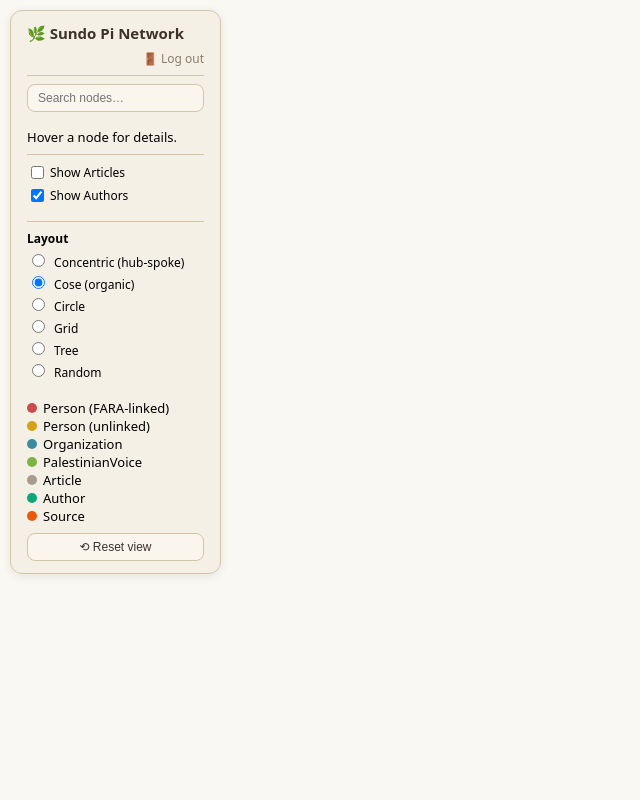
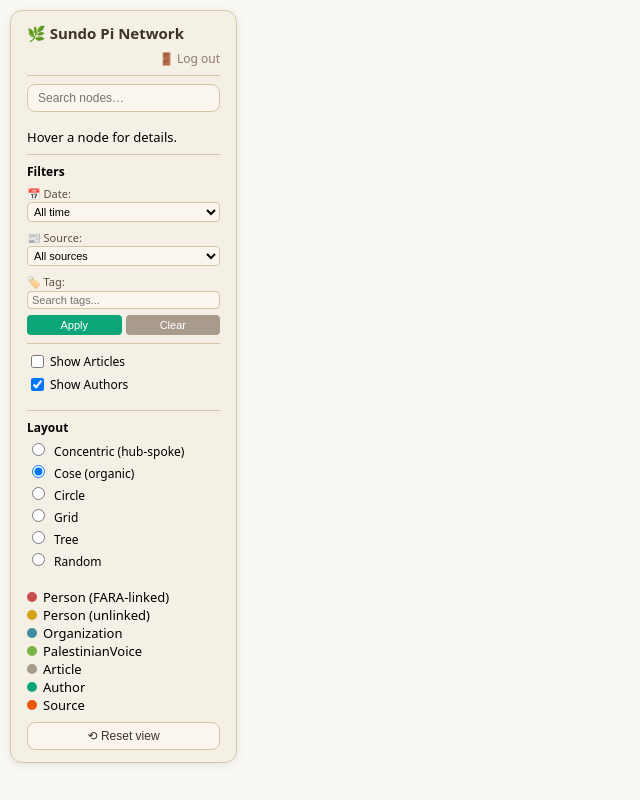
Before and after one commit to dmcsvoices/SundoOSINTPlatform, a Flask app: page / in a window 1280 px wide. Shown: the whole page, without its empty margins (0-640 px from the left). Run offline with Flask 3, Linux system fonts and the light colour scheme; parts of the project's set-up code (start-up, migrations or seed data) failed here and were passed over; some libraries are stand-ins or nearby versions.

Commit message:
fix: Add /api/filter endpoint for date/source/tag filtering (Issue #23)
- Add /api/filter endpoint to app.py with date, source, tag filtering
- Add filter UI controls to sidebar (date dropdown, source dropdown, tag input)
- Add JavaScript filter handlers (Apply/Clear buttons)
- Filtered graph preserves connected Authors and Sources
- Re-runs layout after filter application

Completes all 12 dashboard issues:
- Critical: #13 (auth), #14 (search), #15 (detail panel)
- High: #16 (legend), #17 (count), #18 (click), #19 (layout)
- Medium: #20 (reset zoom), #21 (verification), #22 (credibility), #23 (filtering)

```diff
--- a/sundo/dashboard/app.py
+++ b/sundo/dashboard/app.py
@@ -841,6 +841,121 @@ def api_node_author(author_id: str):
         return jsonify({"error": "Database unavailable"}), 503
 
 
+# ---------------------------------------------------------------------------
+# Filter API — date / source / tag
+# ---------------------------------------------------------------------------
+
+@app.route("/api/filter")
+def api_filter():
+    """Return filtered graph data based on date, source, and tag criteria."""
+    days = request.args.get("days", "all")
+    source_filter = request.args.get("sources", "all")
+    tag_filter = request.args.get("tags", "all")
+
+    try:
+        # Load full graph
+        graph_path = os.path.join(os.path.dirname(__file__), "static", "graph.json")
+        with open(graph_path, "r", encoding="utf-8") as f:
+            graph = json.load(f)
+
+        nodes = graph.get("nodes", [])
+        edges = graph.get("edges", [])
+
+        # Build node ID sets for filtering
+        visible_node_ids = set()
+        article_nodes = []
+
+        for n in nodes:
+            nid = n.get("data", {}).get("id")
+            ntype = n.get("data", {}).get("type")
+            if not nid:
+                continue
+
+            # Always include non-article nodes (they provide context)
+            if ntype != "Article":
+                visible_node_ids.add(nid)
+                continue
+
+            article_nodes.append(n)
+
+        # Filter articles
+        filtered_article_ids = set()
+        for n in article_nodes:
+            data = n.get("data", {})
+            nid = data.get("id")
+            include = True
+
+            # Date filter
+            if days != "all" and days.isdigit():
+                try:
+                    pub_str = data.get("published_at", "")
+                    if pub_str:
+                        from datetime import datetime, timedelta
+                        pub_date = datetime.fromisoformat(pub_str.replace("Z", "+00:00"))
+                        cutoff = datetime.now(pub_date.tzinfo) - timedelta(days=int(days))
+                        if pub_date < cutoff:
+                            include = False
+                except Exception:
+                    pass  # Keep article if date parsing fails
+
+            # Source filter
+            if include and source_filter != "all":
+                source_name = data.get("source_name", "")
+                source_id = data.get("source_id", "")
+                # Match against short IDs or full names
+                if source_filter.lower() not in (source_id + source_name).lower():
+                    include = False
+
+            # Tag filter
+            if include and tag_filter != "all":
+                tags = data.get("tags", "")
+                if isinstance(tags, str):
+                    tags = tags.split(",") if tags else []
+                tag_match = any(tag_filter.lower() in t.lower() for t in tags)
+                if not tag_match:
+                    include = False
+
+            if include:
+                filtered_article_ids.add(nid)
+                visible_node_ids.add(nid)
+
+        # Also include nodes connected to filtered articles
+        connected_ids = set()
+        for e in edges:
+            src = e.get("data", {}).get("source")
+            tgt = e.get("data", {}).get("target")
+            if src in filtered_article_ids or tgt in filtered_article_ids:
+                connected_ids.add(src)
+                connected_ids.add(tgt)
+
+        visible_node_ids.update(connected_ids)
+
+        # Build filtered graph
+        filtered_nodes = [n for n in nodes if n.get("data", {}).get("id") in visible_node_ids]
+        filtered_edges = [
+            e for e in edges
+            if e.get("data", {}).get("source") in visible_node_ids
+            and e.get("data", {}).get("target") in visible_node_ids
+        ]
+
+        return jsonify({
+            "nodes": filtered_nodes,
+            "edges": filtered_edges,
+            "total_nodes": len(filtered_nodes),
+            "total_edges": len(filtered_edges),
+            "article_count": len(filtered_article_ids),
+            "filters_applied": {
+                "days": days,
+                "sources": source_filter,
+                "tags": tag_filter,
+            }
+        }), 200
+
+    except Exception as exc:
+        logger.error("Error in /api/filter: %s", exc)
+        return jsonify({"error": "Filter failed", "details": str(exc)}), 500
+
+
 @app.route("/api/node/source/<source_id>")
 def api_node_source(source_id: str):
     """Return all articles for a Source node."""
--- a/sundo/dashboard/templates/index.html
+++ b/sundo/dashboard/templates/index.html
@@ -229,6 +229,39 @@
     </div>
     <div id="hover">Hover a node for details.</div>
     <div id="filter-controls" style="margin: 8px 0; padding: 8px 0; border-top: 1px solid #d4c5a9; position: relative; z-index: 100;">
+      <div style="font-weight: bold; margin-bottom: 4px; font-size: 12px;">Filters</div>
+      <div style="margin-bottom: 6px;">
+        <label style="font-size: 11px; color: #5a4d3f;">📅 Date:</label>
+        <select id="filter-date" style="width: 100%; font-size: 11px; padding: 2px; border: 1px solid #d4c5a9; border-radius: 4px; background: #faf5ed;">
+          <option value="all">All time</option>
+          <option value="7">Last 7 days</option>
+          <option value="30">Last 30 days</option>
+          <option value="90">Last 90 days</option>
+        </select>
+      </div>
+      <div style="margin-bottom: 6px;">
+        <label style="font-size: 11px; color: #5a4d3f;">📰 Source:</label>
+        <select id="filter-source" style="width: 100%; font-size: 11px; padding: 2px; border: 1px solid #d4c5a9; border-radius: 4px; background: #faf5ed;">
+          <option value="all">All sources</option>
+          <option value="972mag">+972 Magazine</option>
+          <option value="alquds">Al-Quds</option>
+          <option value="mondoweiss">Mondoweiss</option>
+          <option value="palestinechronicle">Palestine Chronicle</option>
+          <option value="imeu">IMEU</option>
+          <option value="ei">Electronic Intifada</option>
+          <option value="btselem">B'Tselem</option>
+          <option value="palestinepost">Palestine Post</option>
+        </select>
+      </div>
+      <div style="margin-bottom: 6px;">
+        <label style="font-size: 11px; color: #5a4d3f;">🏷️ Tag:</label>
+        <input type="text" id="filter-tag" placeholder="Search tags..." style="width: 100%; font-size: 11px; padding: 2px 4px; border: 1px solid #d4c5a9; border-radius: 4px; background: #faf5ed; box-sizing: border-box;">
+      </div>
+      <div style="display: flex; gap: 4px;">
+        <button id="apply-filters" style="flex: 1; font-size: 11px; padding: 4px; background: #0ca678; color: white; border: none; border-radius: 4px; cursor: pointer;">Apply</button>
+        <button id="clear-filters" style="flex: 1; font-size: 11px; padding: 4px; background: #a89b8c; color: white; border: none; border-radius: 4px; cursor: pointer;">Clear</button>
+      </div>
+      <hr style="border: none; border-top: 1px solid #d4c5a9; margin: 8px 0;">
       <label style="display: flex; align-items: center; cursor: pointer; font-size: 12px;">
         <input type="checkbox" id="show-articles" style="margin-right: 6px; cursor: pointer;">
         Show Articles
@@ -1358,6 +1391,91 @@
         });
       })();
 
+      // ---- Filter handlers ----
+      document.getElementById('apply-filters').addEventListener('click', function() {
+        const days = document.getElementById('filter-date').value;
+        const source = document.getElementById('filter-source').value;
+        const tag = document.getElementById('filter-tag').value.trim();
+
+        const params = new URLSearchParams();
+        if (days !== 'all') params.append('days', days);
+        if (source !== 'all') params.append('sources', source);
+        if (tag) params.append('tags', tag);
+
+        const url = '/api/filter?' + params.toString();
+
+        fetch(url)
+          .then(function(r) { return r.json(); })
+          .then(function(data) {
+            if (data.error) {
+              console.error('Filter error:', data.error);
+              return;
+            }
+
+            // Replace graph elements
+            cy.elements().remove();
+            cy.add(data.nodes.map(function(n) {
+              const el = { data: n.data };
+              if (n.data.type === 'Article') el.classes = 'article';
+              return el;
+            }));
+            cy.add(data.edges.map(function(e) {
+              const el = { data: e.data };
+              if (e.data.relationship === 'PUBLISHED') el.classes = 'article-edge';
+              return el;
+            }));
+
+            // Apply visibility based on checkboxes
+            if (!document.getElementById('show-articles').checked) {
+              cy.nodes('.article').hide();
+              cy.edges('.article-edge').hide();
+            }
+
+            // Re-run layout
+            const selectedLayout = document.querySelector('input[name="layout"]:checked').value;
+            runLayout(selectedLayout);
+
+            // Update counts
+            updateCounts();
+
+            console.log('Filter applied:', data.article_count, 'articles shown');
+          })
+          .catch(function(err) {
+            console.error('Filter fetch failed:', err);
+          });
+      });
+
+      document.getElementById('clear-filters').addEventListener('click', function() {
+        document.getElementById('filter-date').value = 'all';
+        document.getElementById('filter-source').value = 'all';
+        document.getElementById('filter-tag').value = '';
+
+        // Reload original graph
+        cy.elements().remove();
+        cy.add(graph.nodes.map(function(n) {
+          const el = { data: n.data };
+          if (n.data.type === 'Article') el.classes = 'article';
+          return el;
+        }));
+        cy.add(graph.edges.map(function(e) {
+          const el = { data: e.data };
+          if (e.data.relationship === 'PUBLISHED') el.classes = 'article-edge';
+          return el;
+        }));
+
+        // Apply visibility
+        if (!document.getElementById('show-articles').checked) {
+          cy.nodes('.article').hide();
+          cy.edges('.article-edge').hide();
+        }
+
+        const selectedLayout = document.querySelector('input[name="layout"]:checked').value;
+        runLayout(selectedLayout);
+        updateCounts();
+
+        console.log('Filters cleared');
+      });
+
     } catch (err) {
       document.getElementById('loading').innerHTML = '<span style="color:#c94c4c">Error: ' + err.message + '</span>';
       console.error('Dashboard error:', err);
```
